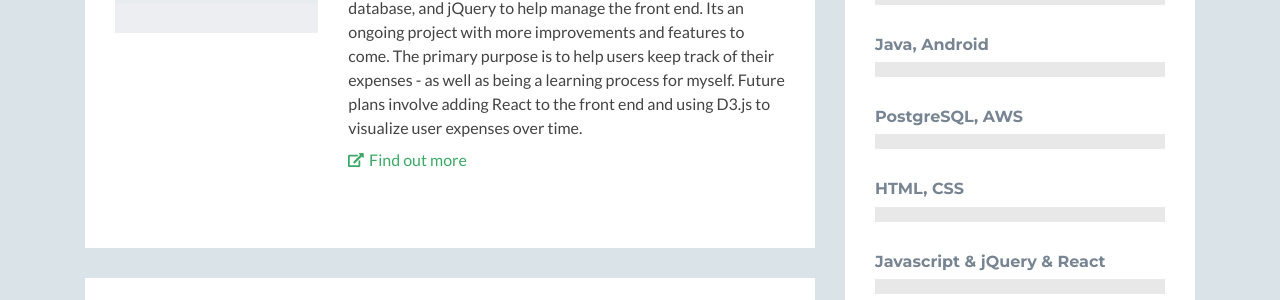
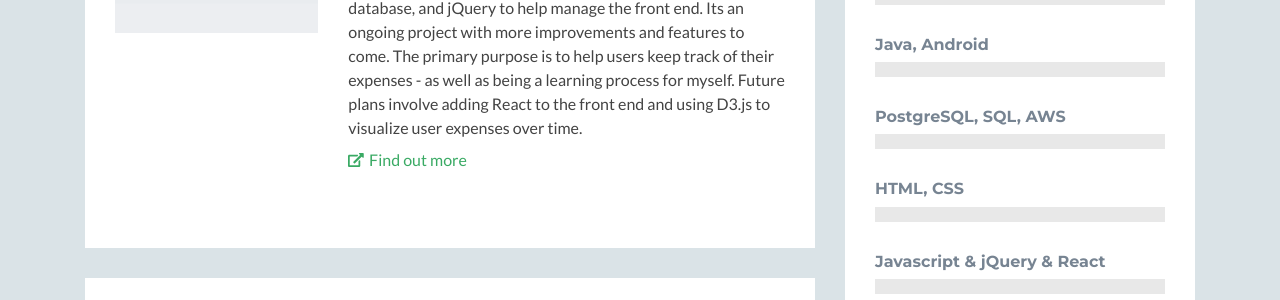
Before and after one commit to h-betz/h-betz.github.io, a Jekyll site: the page index.html, which Jekyll copies as it is, in a window 1280 px wide and 900 px high, scrolled down 728 px. Shown: the part 153-453 px from the top of the window. Built offline with Jekyll 4.4.1, drawn with Linux system fonts in a browser that asks for light colours; nearby versions of some CDN libraries; a style sheet for code colours, icons or effects is not loaded.

Commit message:
Adding more skills

```diff
--- a/index.html
+++ b/index.html
@@ -178,7 +178,7 @@
                                 </div><!--//item-->
 
                                 <div class="item">
-                                        <h3 class="level-title">PostgreSQL, AWS</h3>
+                                        <h3 class="level-title">PostgreSQL, SQL, AWS</h3>
                                         <div class="level-bar">
                                             <div class="level-bar-inner" data-level="85%">
                                             </div>
```
